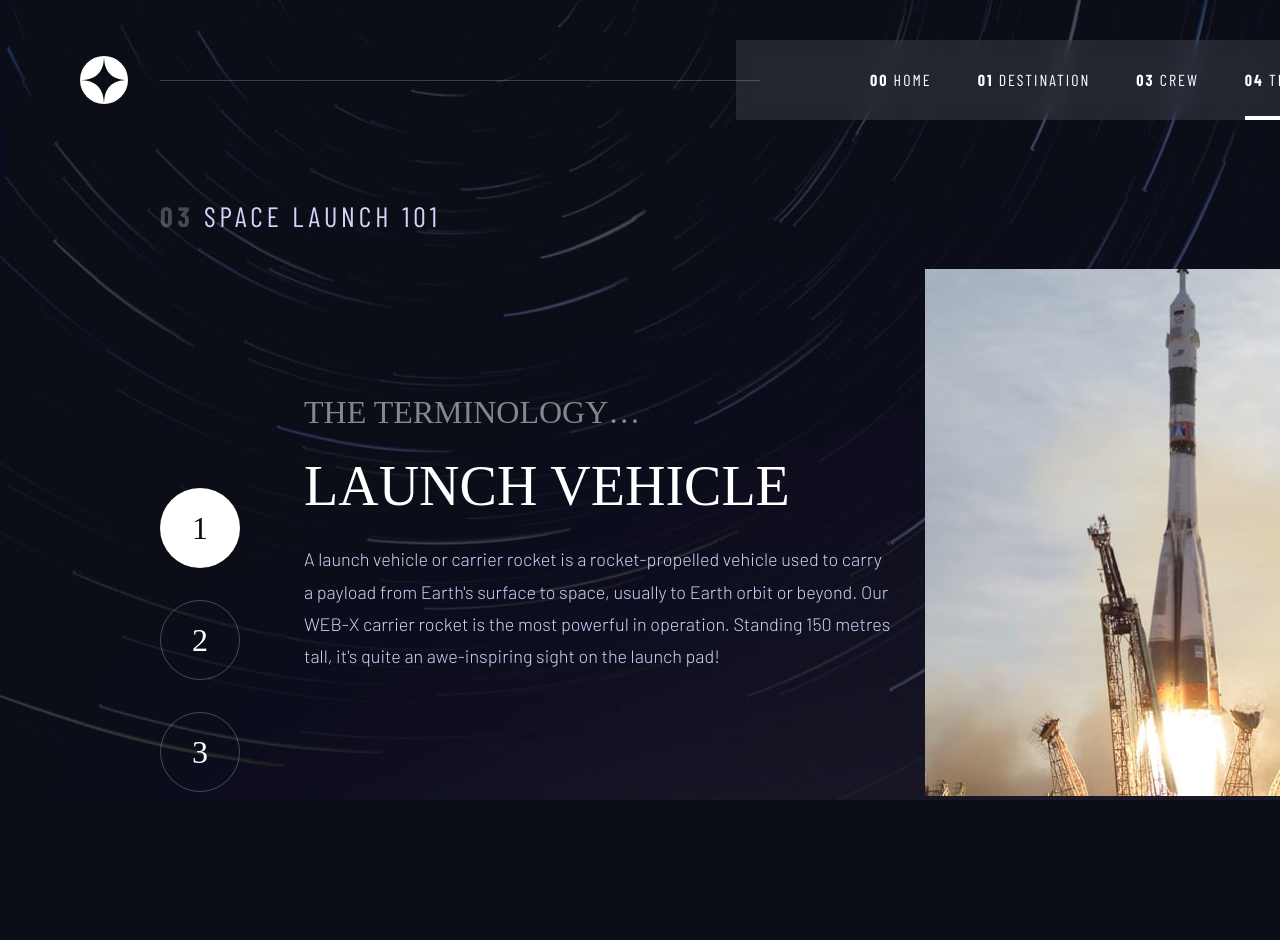
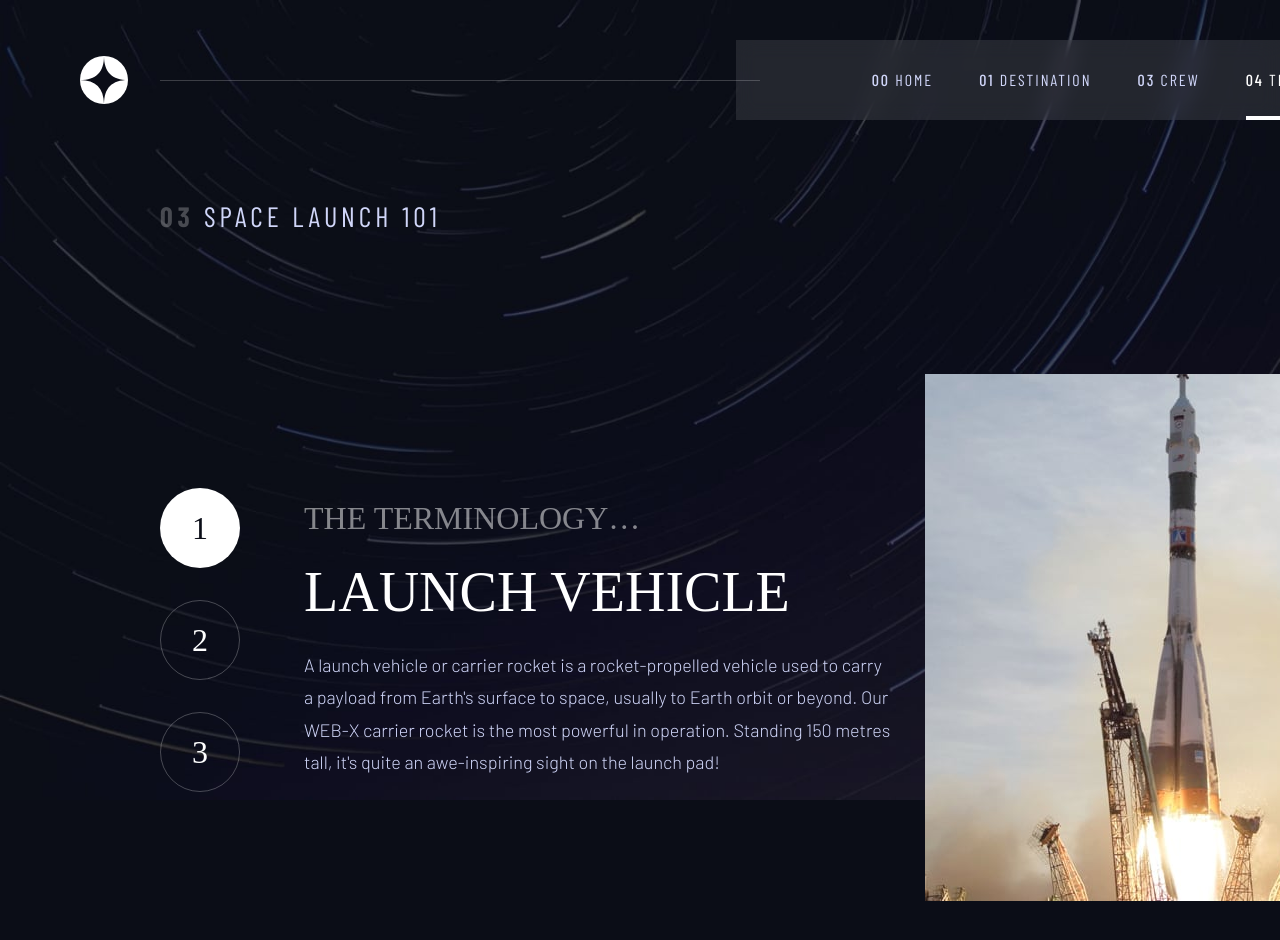
Before and after one commit to aminetiouk/space-tourism-website, a React (Vite) app: page /technology in a window 1280 px wide. Shown: the top 940 px of the page. Built offline with nearby package versions, Linux system fonts and the light colour scheme; a web font is replaced by a local one.

Commit message:
style: improve Technology page layout and add hover effect for nav buttons

```diff
--- a/src/App.css
+++ b/src/App.css
@@ -32,7 +32,7 @@ input {
 
 /* UTILITIES */
 .u-bold {
-  font-weight: 700;
+  font-weight: 500;
 }
 
 /* BASE */
@@ -150,6 +150,7 @@ body {
   line-height: 1.2;
   letter-spacing: 2px;
   text-transform: uppercase;
+  font-weight: 300;
 }
 
 .text-preset-9 {
@@ -285,6 +286,7 @@ body {
 
 .nav-links {
   background-color: rgba(255, 255, 255, 0.1);
+  color: var(--blue-300);
   backdrop-filter: blur(10px);
   display: flex;
   height: 80px;
@@ -296,8 +298,15 @@ body {
   gap: 46px;
 }
 
+.nav-links li:hover:not(.active) {
+  color: var(--white);
+}
+
 .nav-links li {
   position: relative;
+}
+.active {
+  color: var(--white);
 }
 
 .active::after {
@@ -521,15 +530,15 @@ body {
 
 .technology-content {
   display: flex;
-  align-items: center;
-  height: 100%;
   gap: 2rem;
+  padding-top: 8.8rem;
 }
 
 .technology-info {
   padding-left: 144px;
   display: flex;
   flex-direction: column;
+  justify-content: center;
   gap: 24px;
 
 }
@@ -542,6 +551,13 @@ body {
   color: var(--white);
   border: solid 1px rgba(255, 255, 255, 0.25);
   border-radius: 50%;
+  cursor: pointer;
+  transition: all .3s ease-in-out;
+}
+
+.technology-button:hover:not(.technology-button__active) {
+  background-color: rgba(255, 255, 255, 0.09);
+  border: solid 1px rgba(255, 255, 255, 0.5);
 }
 
 .technology-button__active {
```
